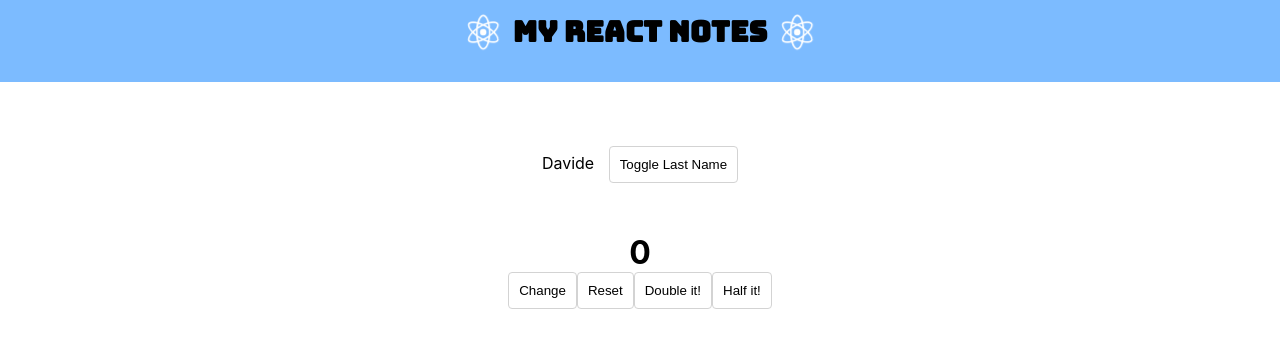
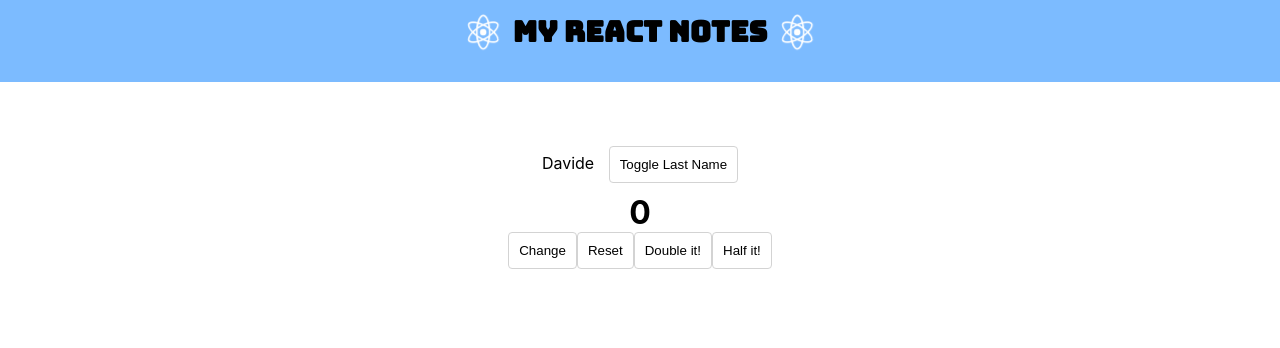
Before and after one commit to Banjer71/my-react-notes, a React (Create React App) app: page / in a window 1280 px wide. Shown: the top 348 px of the page. Built offline with nearby package versions, Linux system fonts and the light colour scheme.

Commit message:
fix some issue

```diff
--- a/src/App.js
+++ b/src/App.js
@@ -1,7 +1,8 @@
 import React, { Component } from 'react';
 
-import User from './User'
-import ButtonChange from './Button_change'
+import Main from './components/Main'
+//import User from './User'
+//import ButtonChange from './Button_change'
 import './App.css';
 import Navbar from './navbar/Navbar';
 
@@ -14,10 +15,7 @@
     return (
       <div className="App">
         <Navbar />
-          <User firstName= "Davide"  lastName="Naccarati" />
-        <br/>
-        <br/>
-        <ButtonChange className='btn' />
+        <Main />
       </div>
     );
   }
--- /dev/null
+++ b/src/components/Main.js
@@ -0,0 +1,16 @@
+import React from 'react'
+import User from '../User';
+import ButtonChange from '../Button_change'
+
+
+function Main() {
+    return (
+        <div className='main'>
+            <User firstName= "Davide"  lastName="Naccarati" />
+            <ButtonChange className='btn' />
+        </div>
+    )
+}
+
+
+export default Main
--- a/src/navbar/nav.css
+++ b/src/navbar/nav.css
@@ -17,7 +17,6 @@
 .main-logo img {
     width: 60px;
     animation: App-logo-spin infinite 20s linear;
-    /* pointer-events: none; */
 }
 
 @keyframes App-logo-spin {
```
